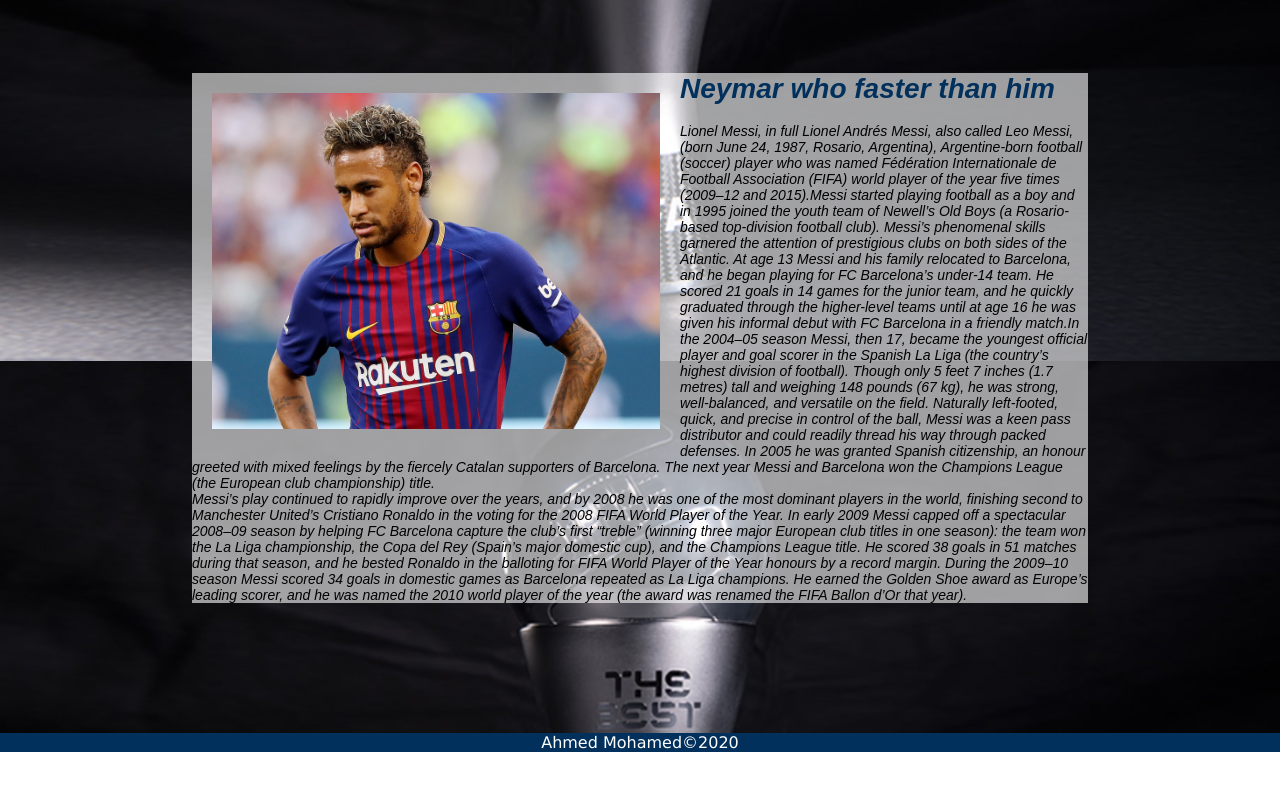
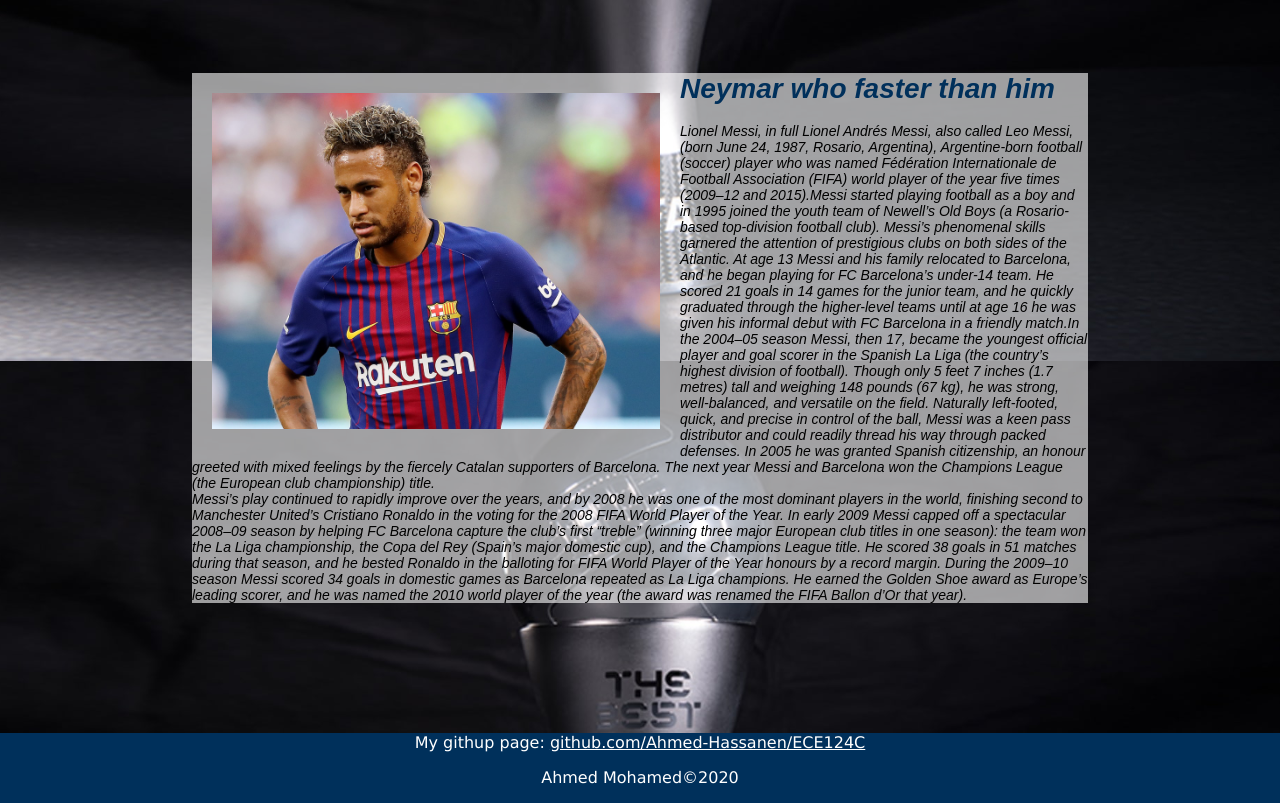
Before and after one commit to Ahmed-Hassanen/sports-news, a plain HTML site: page players.html in a window 1280 px wide. Shown: the part 2039-2842 px from the top of the page. Before the commit the page ends 2791 px from the top, so only its background shows below. Drawn offline with Linux system fonts and the light colour scheme.

Commit message:
Update players.html

```diff
--- a/players.html
+++ b/players.html
@@ -64,12 +64,12 @@
 
     </div>
 
-         <div class="footer">
+     <div class="footer">
+     My githup page: <a href="https://github.com/Ahmed-Hassanen/ECE124C" target="_blank" style="color: #fff">github.com/Ahmed-Hassanen/ECE124C</a>
+     <p> Ahmed Mohamed&copy;2020</p>
 
-    Ahmed Mohamed&copy;2020
 
     </div>
-
 
     </body>
 
```
